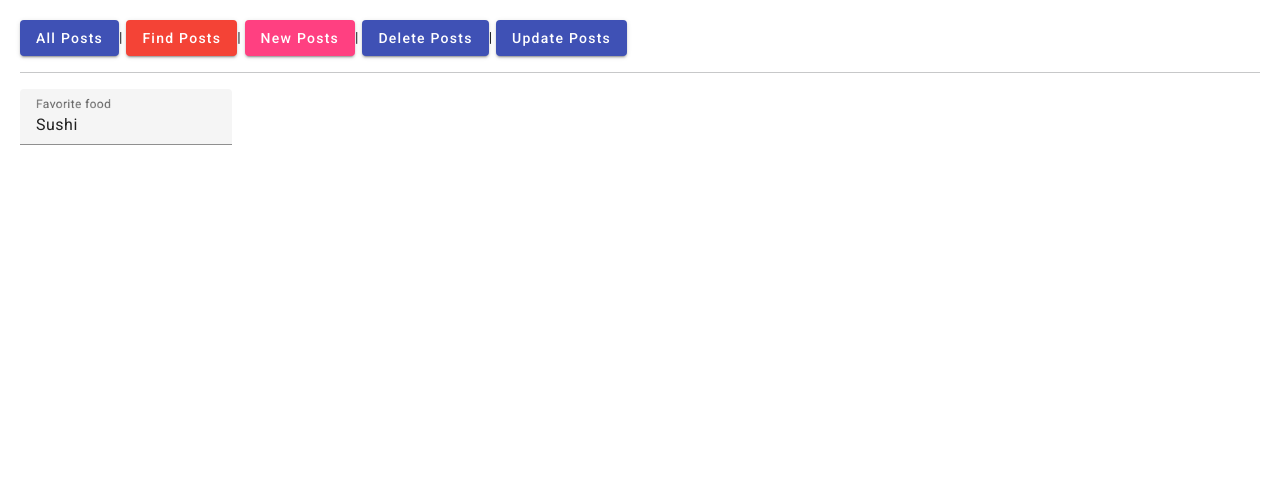
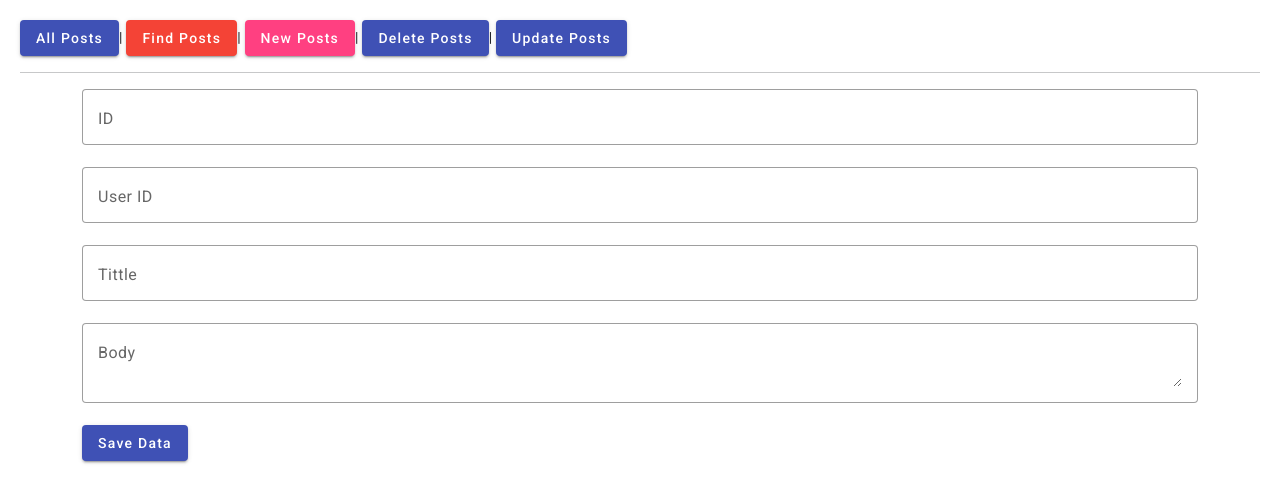
Before and after one commit to Uditha99/Angular-http-add, an Angular app: page /new in a window 1280 px wide. Shown: the top 502 px of the page. Built offline with nearby package versions, Linux system fonts and the light colour scheme.

Commit message:
form control

```diff
--- a/src/app/app.module.ts
+++ b/src/app/app.module.ts
@@ -12,7 +12,7 @@ import { UpdateComponent } from './components/update/update.component';
 import { FindComponent } from './components/find/find.component';
 import {HttpClientModule} from "@angular/common/http";
 import {MatInputModule} from "@angular/material/input";
-import {FormsModule} from "@angular/forms";
+import {FormsModule, ReactiveFormsModule} from "@angular/forms";
 
 @NgModule({
   declarations: [
@@ -30,7 +30,8 @@ import {FormsModule} from "@angular/forms";
         MatButtonModule,
         HttpClientModule,
         MatInputModule,
-    FormsModule
+        FormsModule,
+        ReactiveFormsModule
     ],
   providers: [],
   bootstrap: [AppComponent]
--- a/src/app/components/new/new.component.css
+++ b/src/app/components/new/new.component.css
@@ -0,0 +1,4 @@
+.example-full-width{
+  width:100%
+
+}
--- a/src/app/components/new/new.component.html
+++ b/src/app/components/new/new.component.html
@@ -1,4 +1,37 @@
-<mat-form-field class="example-full-width">
-  <mat-label>Favorite food</mat-label>
-  <input matInput placeholder="Ex. Pizza" value="Sushi">
-</mat-form-field>
+<form [formGroup]="form">
+  <div class="container">
+    <div class="row">
+      <div class="col-12">
+        <mat-form-field class="example-full-width" appearance="outline">
+          <mat-label>ID</mat-label>
+          <input formControlName="id" matInput placeholder="Ex. ID"  >
+        </mat-form-field>
+      </div>
+      <div class="col-12">
+        <mat-form-field class="example-full-width" appearance="outline">
+          <mat-label>User ID</mat-label>
+          <input formControlName="userId" matInput placeholder="Ex. user Id" >
+        </mat-form-field>
+      </div>
+      <div class="col-12">
+        <mat-form-field class="example-full-width" appearance="outline">
+          <mat-label>Tittle</mat-label>
+          <input formControlName="tittle" matInput placeholder="Tittle" >
+        </mat-form-field>
+      </div>
+      <div class="col-12">
+        <mat-form-field class="example-full-width" appearance="outline">
+          <mat-label>Body</mat-label>
+          <textarea formControlName="body" matInput placeholder="Ex. Body"></textarea>
+        </mat-form-field>
+      </div>
+
+      <div class="col-12">
+        <button mat-raised-button color="primary"
+                (click)="createData()"
+                type="button">
+          Save Data</button>
+      </div>
+    </div>
+  </div>
+</form>
--- a/src/app/components/new/new.component.ts
+++ b/src/app/components/new/new.component.ts
@@ -1,4 +1,5 @@
 import { Component } from '@angular/core';
+import {FormControl, FormGroup} from "@angular/forms";
 
 @Component({
   selector: 'app-new',
@@ -7,4 +8,14 @@ import { Component } from '@angular/core';
 })
 export class NewComponent {
 
+    form = new FormGroup({
+      id:new FormControl,
+      userId:new FormControl,
+      body:new FormControl,
+      tittle:new FormControl,
+
+    })
+  createData(){
+    console.log(this.form)
+  }
 }
```
Lines whose indentation alone changed are shown as unchanged.
